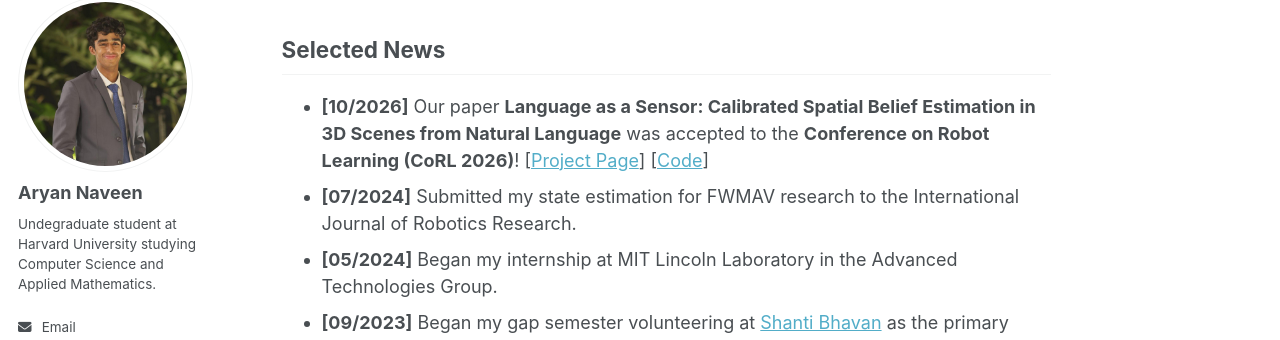
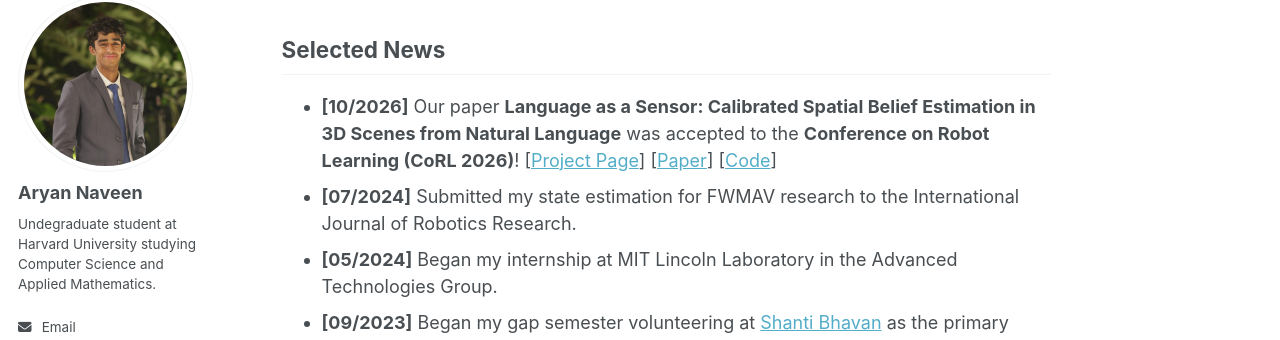
Before and after one commit to Aryan-Naveen/Aryan-Naveen.github.io, a Jekyll site: the page built from _pages/about.md, in a window 1280 px wide and 900 px high, scrolled down 341 px. Shown: the part 110-450 px from the top of the window. Built offline with Jekyll 4.4.1, drawn with Linux system fonts in a browser that asks for light colours.

Commit message:
Add CoRL 2026 camera-ready PDF for Language as a Sensor
Host the paper at /language-as-a-sensor/paper.pdf and link it from the
project page Paper button, the publications list, and homepage news.

Co-Authored-By: Claude Opus 5.5 <noreply@anthropic.com>

```diff
--- a/_pages/about.md
+++ b/_pages/about.md
@@ -13,7 +13,7 @@ I am an undergraduate student at Harvard University working with [Prof. Robert J
 
 Selected News
 ------
-* **[10/2026]** Our paper **Language as a Sensor: Calibrated Spatial Belief Estimation in 3D Scenes from Natural Language** was accepted to the **Conference on Robot Learning (CoRL 2026)**! [[Project Page](/language-as-a-sensor/)] [[Code](https://github.com/MIT-SPARK/Language-As-A-Sensor)]
+* **[10/2026]** Our paper **Language as a Sensor: Calibrated Spatial Belief Estimation in 3D Scenes from Natural Language** was accepted to the **Conference on Robot Learning (CoRL 2026)**! [[Project Page](/language-as-a-sensor/)] [[Paper](/language-as-a-sensor/paper.pdf)] [[Code](https://github.com/MIT-SPARK/Language-As-A-Sensor)]
 * **[07/2024]**  Submitted my state estimation for FWMAV research to the International Journal of Robotics Research.
 * **[05/2024]**  Began my internship at MIT Lincoln Laboratory in the Advanced Technologies Group.
 * **[09/2023]** Began my gap semester volunteering at [Shanti Bhavan]() as the primary computer science teacher for middle school children.
--- a/language-as-a-sensor/index.html
+++ b/language-as-a-sensor/index.html
@@ -17,7 +17,7 @@
   <script>
     // ---- Links to fill in once available (leave "" to show "Coming soon") ----
     const LINKS = {
-      paper: "",  // e.g. "https://openreview.net/pdf?id=..."
+      paper: "paper.pdf",
       arxiv: "",  // e.g. "https://arxiv.org/abs/2610.xxxxx"
       video: "",  // e.g. "https://youtu.be/xxxxxxxxxxx"
     };
```
Also changed, not shown: _publications/2026-corl-language-sensor.md (+1 -1 lines), 1 other file.
